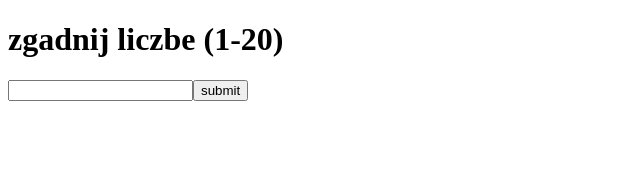
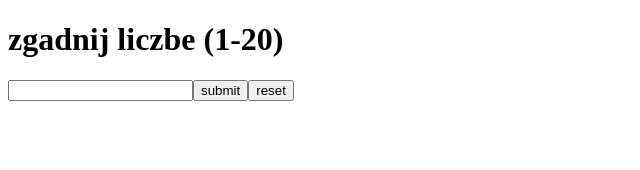
Before and after one commit to kopokczo/Exercises, a Next.js app: page /guess-game in a window 1280 px wide. Shown: the top 170 px of the page, without its empty margins (0-640 px from the left). Built offline with nearby package versions, Linux system fonts and the light colour scheme.

Commit message:
added reset button

```diff
--- a/pages/guess-game.tsx
+++ b/pages/guess-game.tsx
@@ -1,6 +1,9 @@
 import React, { useRef, useState } from "react"
-
-const randomNumber = Math.floor(Math.random() * (20 - 1) + 1);
+let randomNumber = Math.floor(Math.random() * (20 - 1) + 1);
+const resetNumber = () => {
+    let number = Math.floor(Math.random() * (20 - 1) + 1)
+    randomNumber = number;
+}
 const GuessGame = () => {
     const [outputText, setOutputText] = useState<null|string>(null);
     const [inputValue, setInputValue] = useState<null|string>(null);
@@ -23,6 +26,7 @@ const checkNumber = () => {
     <h1>zgadnij liczbe (1-20)</h1>
     <input type="number" onChange={(event)=>setInputValue(event.target.value)}></input>
     <button type="button" onClick={checkNumber}>submit</button>
+    <button type="button" onClick={resetNumber}>reset</button>
     <p>{outputText}</p>
     </div>
         )
```
